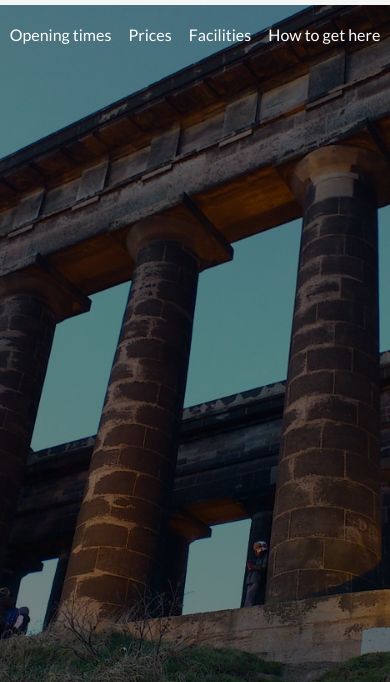
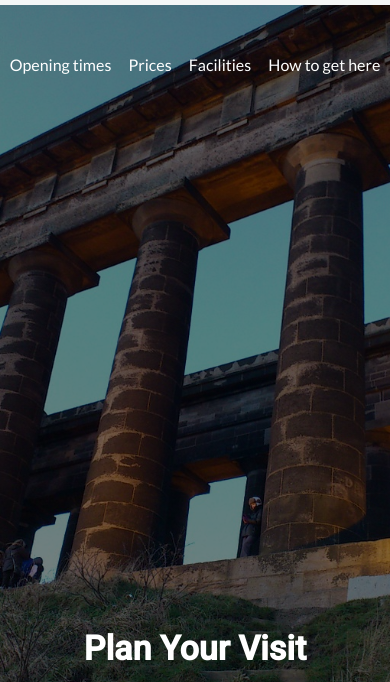
Before and after one commit to mmoore483/project1-htmlcss, a plain HTML site: page plan_your_visit.html in a window 390 px wide. Shown: the part 105-787 px from the top of the page. Drawn offline with Linux system fonts and the light colour scheme.

Commit message:
Fix style hero images and overlaying h1 for mobile screens

```diff
--- a/assets/css/style.css
+++ b/assets/css/style.css
@@ -38,7 +38,7 @@ h3 {
 
 h1 {
 	color: white;
-	font-size: 5rem;
+	font-size: 3.4rem;
 	margin: 0 2rem;
 }
 
@@ -116,7 +116,7 @@ iframe {
 }
 
 .hero-image {
-	height: 800px;
+	height: calc(100vh - 110px);
 	background-position: center;
 	background-repeat: no-repeat;
 	background-size: cover;
@@ -134,7 +134,7 @@ iframe {
 #page-nav li {
 	display: inline-block;
 	position: relative;
-	top: -78rem;
+	top: -81vh;
 	z-index: 1;
 }
 
```
